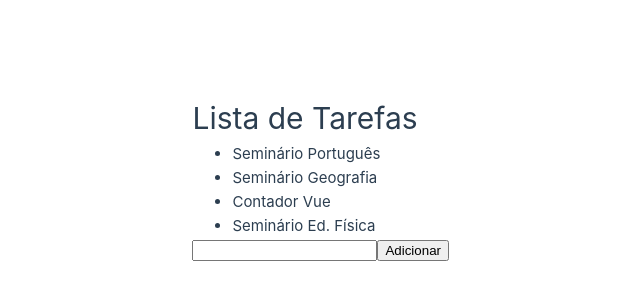
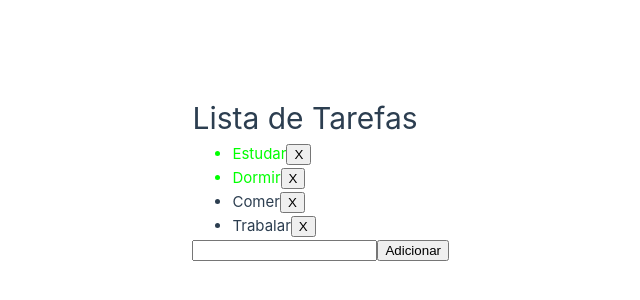
Before and after one commit to IgorMMichels/APP4, a Vue app: page / in a window 1280 px wide. Shown: the part 222-522 px from the top of the page, without its empty margins (191-831 px from the left). Built offline with nearby package versions, Linux system fonts and the light colour scheme.

Commit message:
Continuação, falta botao ordenar tarefas

```diff
--- a/src/App.vue
+++ b/src/App.vue
@@ -1,26 +1,36 @@
 <script setup>
   import { ref } from 'vue'
+
   const tarefas = ref([
-    'Seminário Português',
-    'Seminário Geografia',
-    'Contador Vue',
-    'Seminário Ed. Física'
+  {nome: 'Estudar', status: 'concluida'},
+  {nome: 'Dormir', status: 'concluida'},
+  {nome: 'Comer', status: 'pendente'},
+  {nome: 'Trabalar', status: 'pendente'},
   ])
   const novaTarefa = ref('')
+
+  // Concluir Tarefa
+
 </script>
 
 <template>
   <div class="container">
     <h1>Lista de Tarefas</h1>
     <ul>
-      <li v-for="tarefa in tarefas" :key="tarefa">
-      {{ tarefa }}
+      <li v-for="tarefa in tarefas" :key="tarefa" @click="tarefa.status = tarefa.status === 'concluida' ? 'pendente' : 'concluida'" :class="{concluida: tarefa.status == 'concluida'}">
+      {{ tarefa.nome }}<button @click="tarefas.splice(tarefas.indexOf(tarefa), 1)">X</button>
     </li>
     </ul>
     <input type="text" v-model="novaTarefa">
-    <button @click="tarefas.push(novaTarefa)">Adicionar</button>
+    <button @click="tarefas.push({nome: novaTarefa, status: 'pendente'})">Adicionar</button>
   </div>
 </template>
 
 <style scoped>
+li {
+  cursor: pointer;
+}
+.concluida {
+  color: lime
+}
 </style>
```
